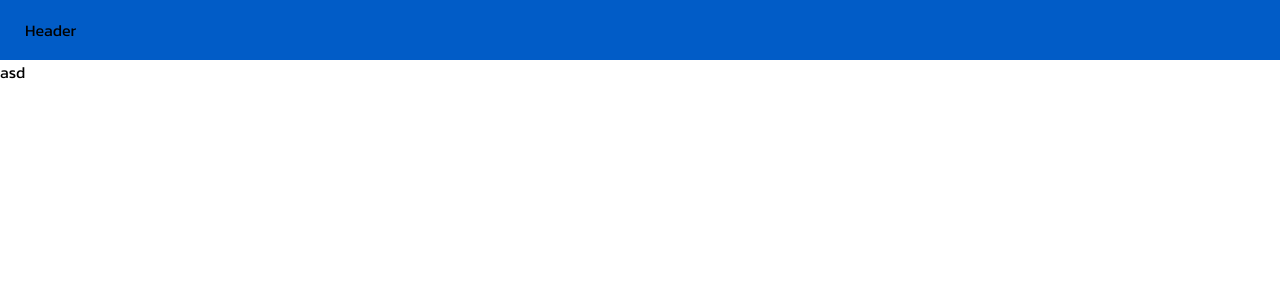
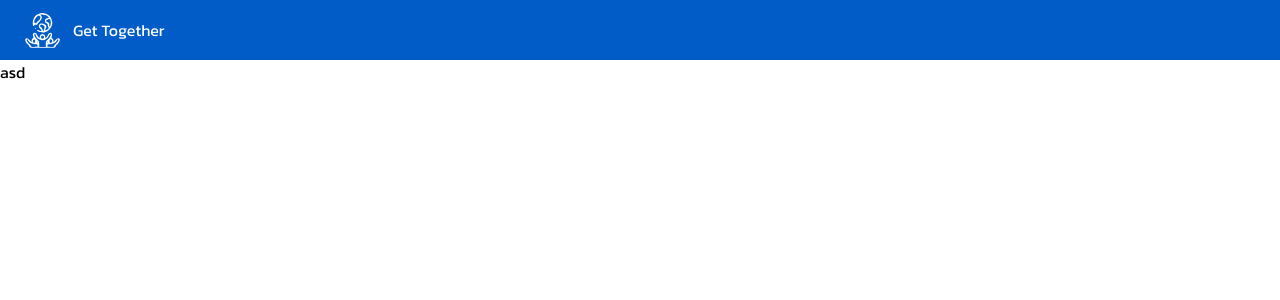
Before and after one commit to DvirYadai/chat, a React (Create React App) app in the folder client/: page / in a window 1280 px wide. Shown: the top 300 px of the page. Built offline with nearby package versions, Linux system fonts and the light colour scheme.

Commit message:
using logo ad adding color to theme

```diff
--- a/client/src/components/pages/header.tsx
+++ b/client/src/components/pages/header.tsx
@@ -1,9 +1,11 @@
-import { Flex, Text } from '../ui';
+import { Logo } from '../../styles/icons';
+import { Flex, Svg, Text } from '../ui';
 
 export function Header() {
   return (
-    <Flex alignItems="center" fontSize={3} height="60px" bg="main.cyanBlue">
-      <Text pl="25px">Header</Text>
+    <Flex color="main.white" alignItems="center" fontSize={3} height="60px" bg="main.cyanBlue" pl="25px">
+      <Svg as={Logo} height="35px" width="35px" />
+      <Text pl="13px">Get Together</Text>
     </Flex>
   );
 }
--- a/client/src/styles/theme.tsx
+++ b/client/src/styles/theme.tsx
@@ -4,6 +4,7 @@ export const theme: DefaultTheme = {
   colors: {
     main: {
       cyanBlue: '#015cc7',
+      white: '#FFF',
     },
   },
   fontSizes: ['10px', '12px', '14px', '16px', '18px', '20px'],
```
